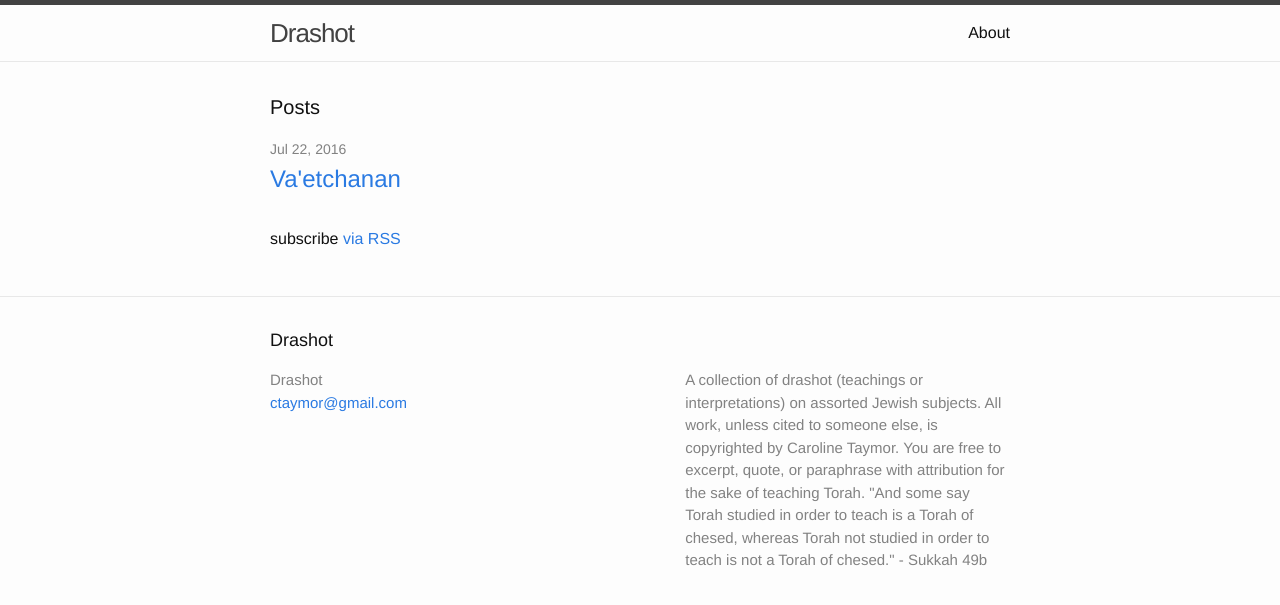
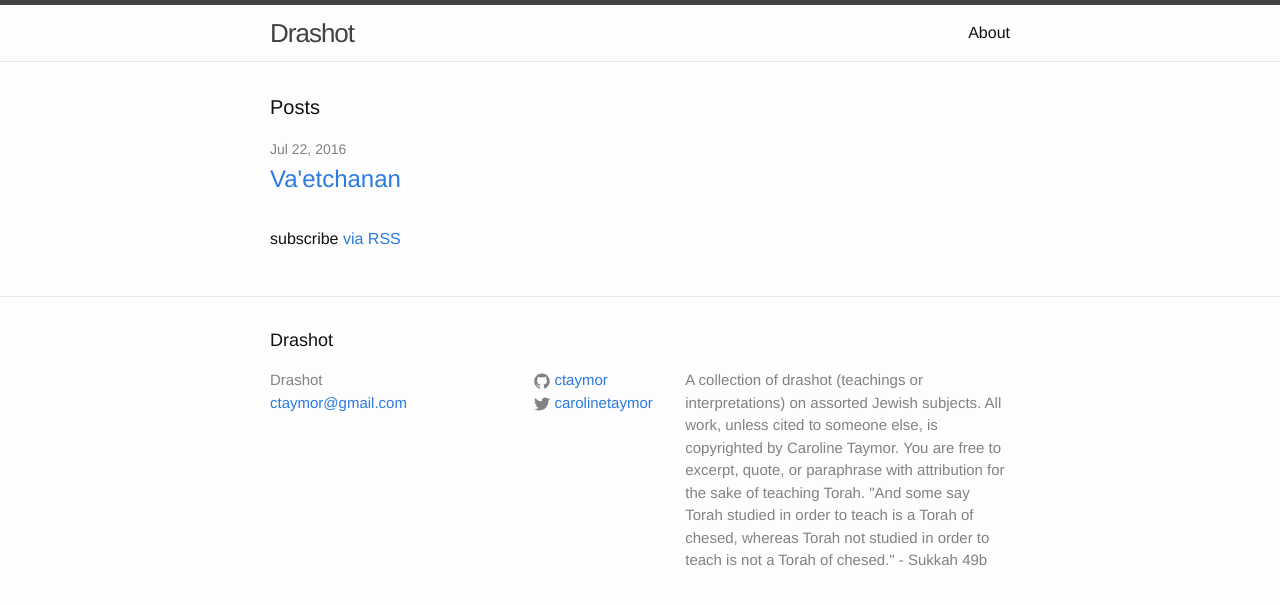
Before and after one commit to ctaymor/drashot_blog, a Jekyll site: the page built from index.html, in a window 1280 px wide. Shown: the top 605 px of the page. Built offline with Jekyll 4.4.1, drawn with Linux system fonts in a browser that asks for light colours; part of the change alters nothing that is shown.

Commit message:
Add socialmedia links back

```diff
--- a/_config.yml
+++ b/_config.yml
@@ -18,8 +18,8 @@ description: > # this means to ignore newlines until "baseurl:"
   - Sukkah 49b
 baseurl: "/drashot_blog" # the subpath of your site, e.g. /blog
 # url: "https://" # the base hostname & protocol for your site
-# twitter_username: carolinetaymor
-# github_username:  ctaymor
+twitter_username: carolinetaymor
+github_username:  ctaymor
 
 # Build settings
 markdown: kramdown
```
